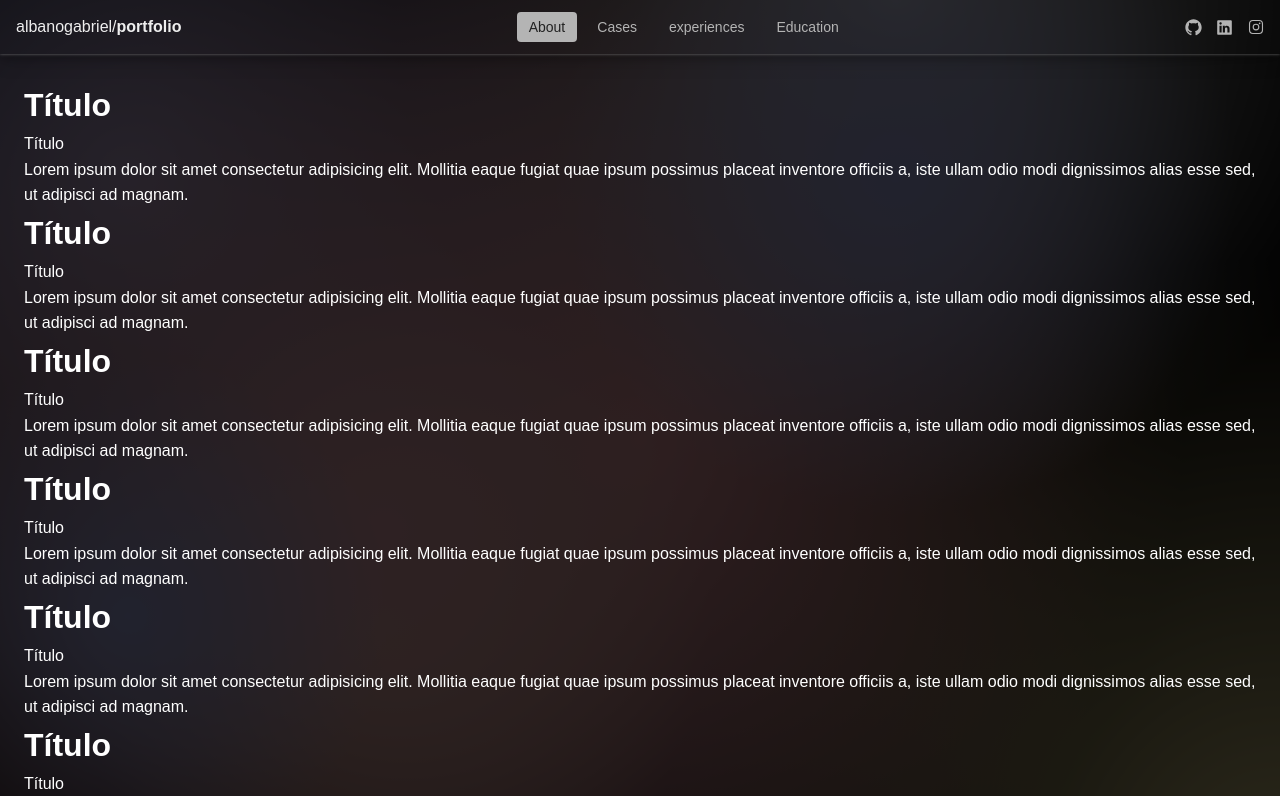
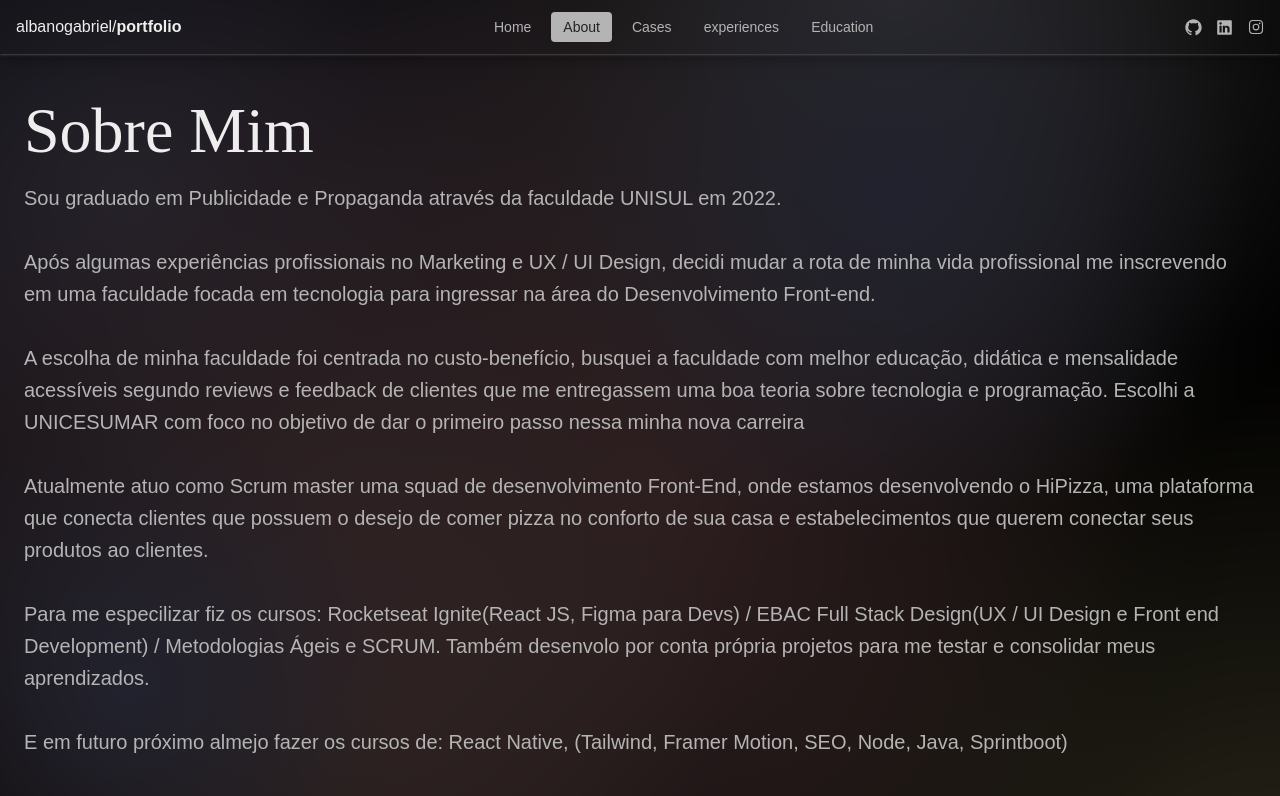
Before and after one commit to albanogabriel/my-portfolio, a React (Vite) app: page /about in a window 1280 px wide. Shown: the top 796 px of the page. Built offline with nearby package versions, Linux system fonts and the light colour scheme; a web font is replaced by a local one.

Commit message:
starting about page

```diff
--- a/src/components/Header/index.tsx
+++ b/src/components/Header/index.tsx
@@ -96,6 +96,15 @@
                     <li>
                       <NavLink
                         onClick={handleCloseMenuHamburger}
+                        to={'/'}
+                        title="Home"
+                      >
+                        Home
+                      </NavLink>
+                    </li>
+                    <li>
+                      <NavLink
+                        onClick={handleCloseMenuHamburger}
                         to={'/about'}
                         title="About"
                       >
--- a/src/lib/data.ts
+++ b/src/lib/data.ts
@@ -1,4 +1,8 @@
 export const navBarDesktop = [
+  {
+    route: '/',
+    title: 'Home',
+  },
   {
     route: '/about',
     title: 'About',
--- a/src/pages/About/index.tsx
+++ b/src/pages/About/index.tsx
@@ -1,50 +1,68 @@
-import { PageContainer } from '../../styles/global'
+import { BigTitle, PageContainer, SmallParagraph } from '../../styles/global'
+import { TextContainer } from './styles'
 
 export function About() {
   return (
     <PageContainer>
-      <h1>Título</h1>
-      <p>Título</p>
+      <TextContainer>
+        <div>
+          <BigTitle>Sobre Mim</BigTitle>
+          <SmallParagraph>
             <p>
-        Lorem ipsum dolor sit amet consectetur adipisicing elit. Mollitia eaque
-        fugiat quae ipsum possimus placeat inventore officiis a, iste ullam odio
-        modi dignissimos alias esse sed, ut adipisci ad magnam.
+              Sou graduado em Publicidade e Propaganda através da faculdade
+              UNISUL em 2022.
             </p>
-      <h1>Título</h1>
-      <p>Título</p>
+            <br />
             <p>
-        Lorem ipsum dolor sit amet consectetur adipisicing elit. Mollitia eaque
-        fugiat quae ipsum possimus placeat inventore officiis a, iste ullam odio
-        modi dignissimos alias esse sed, ut adipisci ad magnam.
+              Após algumas experiências profissionais no Marketing e UX / UI
+              Design, decidi mudar a rota de minha vida profissional me
+              inscrevendo em uma faculdade focada em tecnologia para ingressar
+              na área do Desenvolvimento Front-end.
             </p>
-      <h1>Título</h1>
-      <p>Título</p>
+            <br />
             <p>
-        Lorem ipsum dolor sit amet consectetur adipisicing elit. Mollitia eaque
-        fugiat quae ipsum possimus placeat inventore officiis a, iste ullam odio
-        modi dignissimos alias esse sed, ut adipisci ad magnam.
+              A escolha de minha faculdade foi centrada no custo-benefício,
+              busquei a faculdade com melhor educação, didática e mensalidade
+              acessíveis segundo reviews e feedback de clientes que me
+              entregassem uma boa teoria sobre tecnologia e programação. Escolhi
+              a UNICESUMAR com foco no objetivo de dar o primeiro passo nessa
+              minha nova carreira
             </p>
-      <h1>Título</h1>
-      <p>Título</p>
+            <br />
             <p>
-        Lorem ipsum dolor sit amet consectetur adipisicing elit. Mollitia eaque
-        fugiat quae ipsum possimus placeat inventore officiis a, iste ullam odio
-        modi dignissimos alias esse sed, ut adipisci ad magnam.
+              Atualmente atuo como Scrum master uma squad de desenvolvimento
+              Front-End, onde estamos desenvolvendo o HiPizza, uma plataforma
+              que conecta clientes que possuem o desejo de comer pizza no
+              conforto de sua casa e estabelecimentos que querem conectar seus
+              produtos ao clientes.
             </p>
-      <h1>Título</h1>
-      <p>Título</p>
+            <br />
             <p>
-        Lorem ipsum dolor sit amet consectetur adipisicing elit. Mollitia eaque
-        fugiat quae ipsum possimus placeat inventore officiis a, iste ullam odio
-        modi dignissimos alias esse sed, ut adipisci ad magnam.
+              Para me especilizar fiz os cursos: Rocketseat Ignite(React JS,
+              Figma para Devs) / EBAC Full Stack Design(UX / UI Design e Front
+              end Development) / Metodologias Ágeis e SCRUM. Também desenvolo
+              por conta própria projetos para me testar e consolidar meus
+              aprendizados.
             </p>
-      <h1>Título</h1>
-      <p>Título</p>
+            <br />
             <p>
-        Lorem ipsum dolor sit amet consectetur adipisicing elit. Mollitia eaque
-        fugiat quae ipsum possimus placeat inventore officiis a, iste ullam odio
-        modi dignissimos alias esse sed, ut adipisci ad magnam.
+              E em futuro próximo almejo fazer os cursos de: React Native,
+              (Tailwind, Framer Motion, SEO, Node, Java, Sprintboot)
             </p>
+            <br />
+            <p>
+              Atualmente busco me aperfeiçoar como um profissional de
+              desenvolvimento focado no front-end. Desejo conseguir minha
+              primeira vaga para crescer profissionalmente, sendo capaz de
+              resolver problemas reais demandado pelo mercado, contribuindo
+              assim, para a organização na qual estou inserido.
+            </p>
+          </SmallParagraph>
+        </div>
+        <span>
+          <a href="/">Voltar...</a>
+        </span>
+      </TextContainer>
     </PageContainer>
   )
 }
--- /dev/null
+++ b/src/pages/About/styles.ts
@@ -0,0 +1,21 @@
+import styled from 'styled-components'
+
+export const TextContainer = styled.div`
+  display: flex;
+  flex-direction: column;
+  gap: 2rem;
+
+  span {
+    a {
+      line-height: normal;
+      display: inline-block;
+      text-decoration: none;
+      color: ${(props) => props.theme.color['gray-200']};
+      border-bottom: 1px solid transparent;
+
+      &:hover {
+        border-bottom: 1px solid ${(props) => props.theme.color['gray-200']};
+      }
+    }
+  }
+`
--- a/src/pages/Home/index.tsx
+++ b/src/pages/Home/index.tsx
@@ -2,23 +2,31 @@
 
 import { LinkButtonPrimary } from '../../components/LinkButtonPrimary'
 import { BigTitle, PageContainer, SmallParagraph } from '../../styles/global'
-import { HomeContainer } from './styles'
+import { ButtonContainer, HomeContainer, TextContainer } from './styles'
 
 export function Home() {
   return (
     <PageContainer>
       <HomeContainer>
+        <TextContainer>
           <div>
             <BigTitle>Olá,</BigTitle>
 
             <SmallParagraph>
-            Me chamo Gabriel Albano. Atuo como Scrum Master em squad de
-            desenvolvimento Front-end. Sou formado em Publicidade Propaganda e
-            estou cursando a faculdade de ADS (Análise e Desenv. de Sistemas).
-            Meu foco é React (Next.js)
+              Me chamo <strong>Gabriel Albano</strong>. Desempenho o papel de{' '}
+              <strong>Scrum Master</strong> em uma equipe de{' '}
+              <strong>Desenvolvimento Front-end</strong>.Tenho formação em
+              Publicidade Propaganda e atualmente iniciei a faculdade de ADS
+              (Análise e Desenv. de Sistemas). Meu foco é <strong>React</strong>{' '}
+              (Next.js)
             </SmallParagraph>
           </div>
+          <span>
+            <a href="/about">Ler mais...</a>
+          </span>
+        </TextContainer>
 
+        <ButtonContainer>
           <LinkButtonPrimary
             to={'https://bit.ly/3QKhXU0'}
             target="_blank"
@@ -39,6 +47,7 @@
             Curriculum Vitae
             <ArrowArcLeft />
           </LinkButtonPrimary>
+        </ButtonContainer>
       </HomeContainer>
     </PageContainer>
   )
--- a/src/pages/Home/styles.ts
+++ b/src/pages/Home/styles.ts
@@ -1,7 +1,33 @@
 import styled from 'styled-components'
+
+export const TextContainer = styled.div`
+  display: flex;
+  flex-direction: column;
+  gap: 0.5rem;
+
+  span {
+    a {
+      line-height: normal;
+      display: inline-block;
+      text-decoration: none;
+      color: ${(props) => props.theme.color['gray-200']};
+      border-bottom: 1px solid transparent;
+
+      &:hover {
+        border-bottom: 1px solid ${(props) => props.theme.color['gray-200']};
+      }
+    }
+  }
+`
 
 export const HomeContainer = styled.div`
   display: flex;
   flex-direction: column;
   gap: 2rem;
 `
+
+export const ButtonContainer = styled.div`
+  display: flex;
+  flex-direction: column;
+  gap: 1.25rem;
+`
--- a/src/styles/global.ts
+++ b/src/styles/global.ts
@@ -70,4 +70,9 @@
   font-size: ${({ theme }) => theme.textSizes.lg};
   font-weight: 300;
   line-height: ${({ theme }) => theme.lineHeight.base};
+
+  strong {
+    font-weight: 700;
+    color: ${({ theme }) => theme.color['gray-075']};
+  }
 `
--- a/src/styles/theme/darkTheme.ts
+++ b/src/styles/theme/darkTheme.ts
@@ -18,6 +18,7 @@
   color: {
     white: '#FFF',
     'gray-050': '#EEEEEE',
+    'gray-075': '#D8D8D8',
     'gray-100': '#B4B4B4',
     'gray-150': '##7B7B7B',
     'gray-200': '#6E6E6E',
```
Lines whose indentation alone changed are shown as unchanged.
